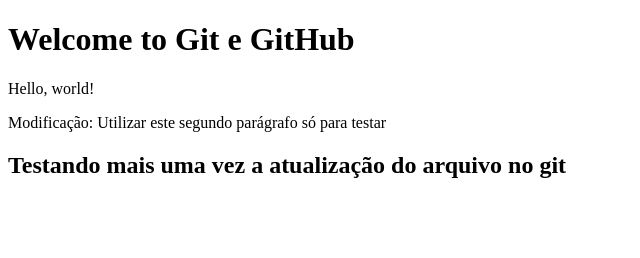
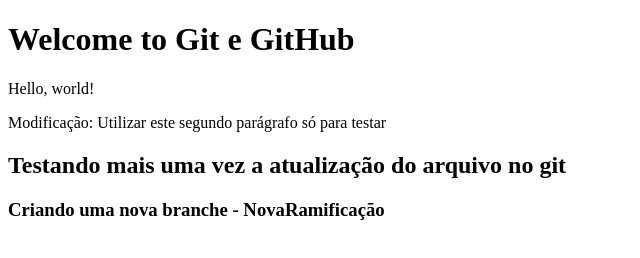
Before and after one commit to osmarol/segundoteste-vscode, a plain HTML site: page index.html in a window 1280 px wide. Shown: the whole page, without its empty margins (0-640 px from the left). Drawn offline with Linux system fonts and the light colour scheme.

Commit message:
Criando um nova branches chamada NovaRamificação

```diff
--- a/index.html
+++ b/index.html
@@ -11,5 +11,6 @@
     <p>Hello, world!</p>
     <p> Modificação: Utilizar este segundo parágrafo só para testar</p>
     <h2>Testando mais uma vez a atualização do arquivo no git</h2>
+    <h3>Criando uma nova branche - NovaRamificação</h3>
 </body>
 </html>
```
